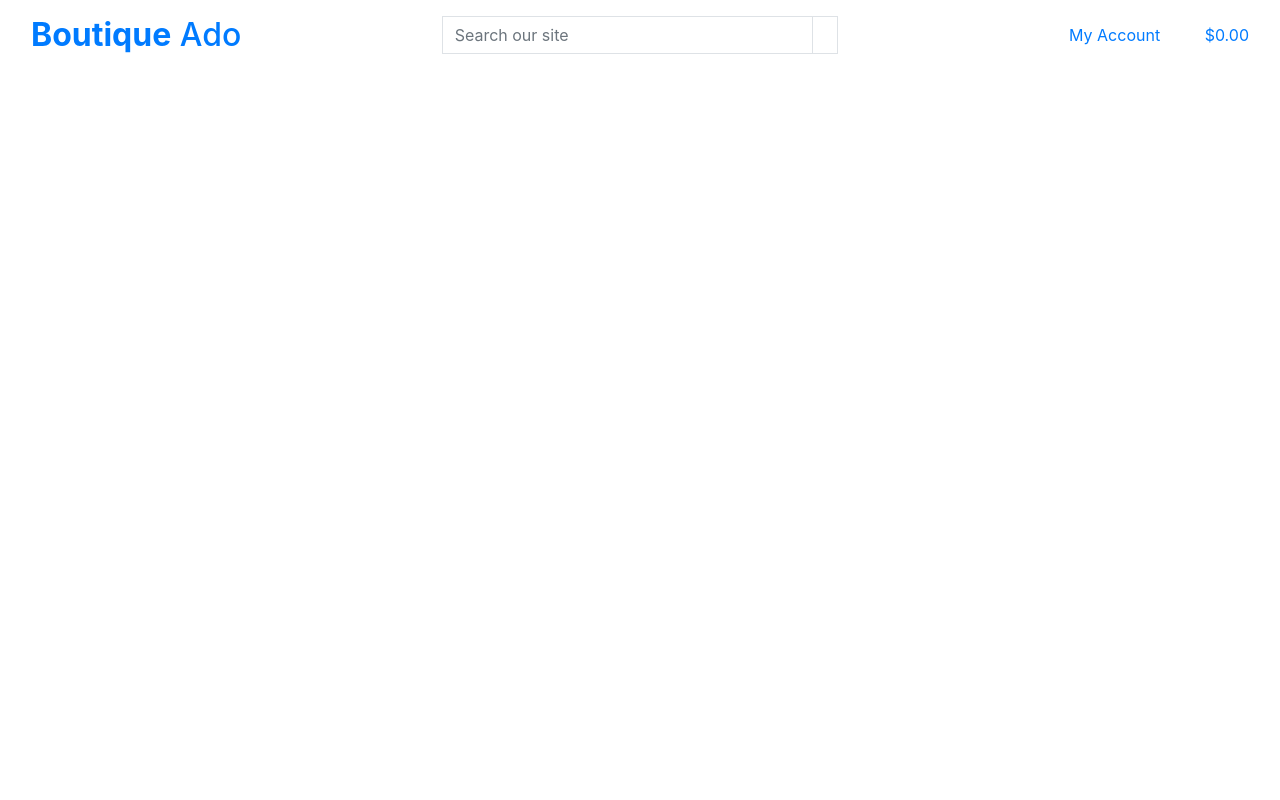
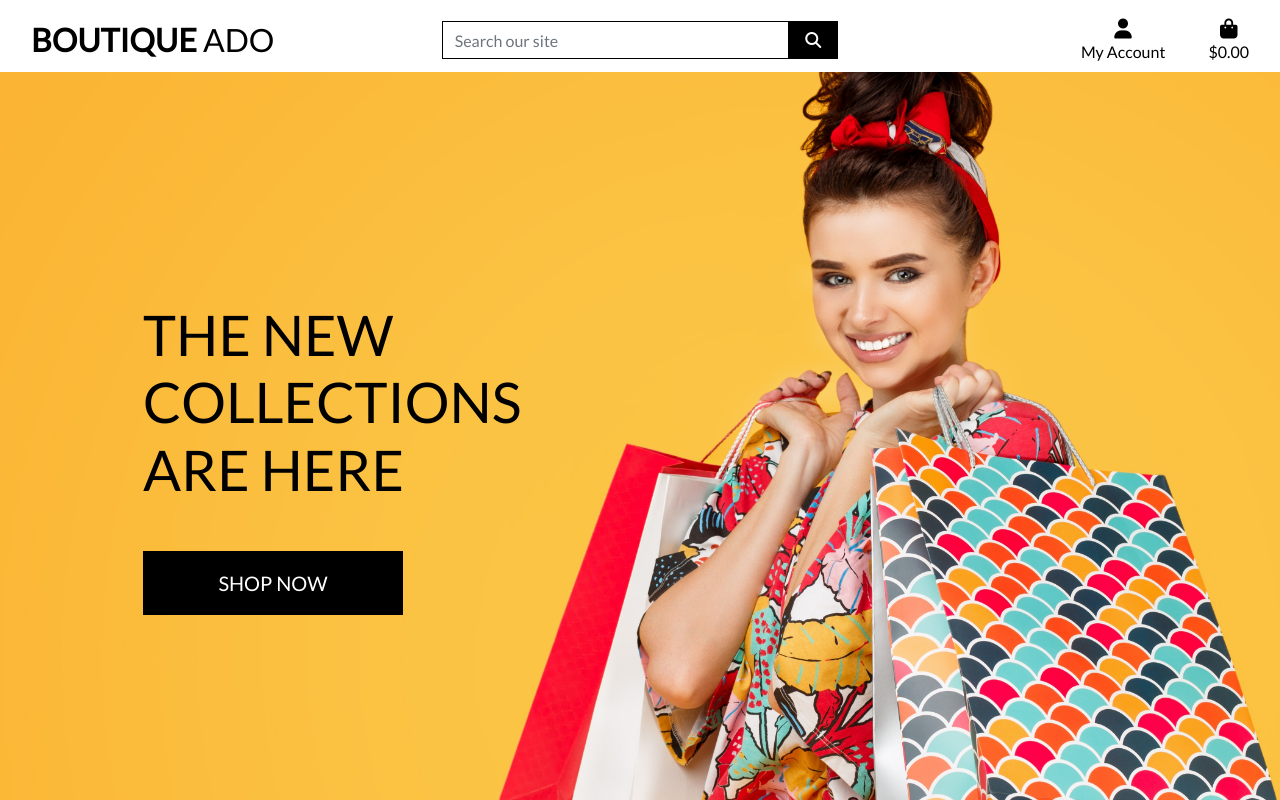
Before and after one commit to akashebaev-ux/boutique_ado_v1, a Django app: page / in a window 1280 px wide. Run offline with Django 3.2, Linux system fonts and the light colour scheme; some libraries are stand-ins or nearby versions.

Commit message:
completed homepage header and css

```diff
--- a/boutique_ado/settings.py
+++ b/boutique_ado/settings.py
@@ -153,6 +153,10 @@
 # https://docs.djangoproject.com/en/3.2/howto/static-files/
 
 STATIC_URL = '/static/'
+STATICFILES_DIRS = (os.path.join(BASE_DIR, 'static'),)
+
+MEDIA_URL = '/media/'
+MEDIA_ROOT = os.path.join(BASE_DIR, 'media')
 
 # Default primary key field type
 # https://docs.djangoproject.com/en/3.2/ref/settings/#default-auto-field
--- a/boutique_ado/urls.py
+++ b/boutique_ado/urls.py
@@ -15,10 +15,12 @@
 """
 from django.contrib import admin
 from django.urls import path, include
+from django.conf import settings
+from django.conf.urls.static import static
+
 
 urlpatterns = [
     path('admin/', admin.site.urls),
     path('accounts/', include('allauth.urls')),  # required by allauth
     path('', include('home.urls')),
-
-]
+] + static(settings.MEDIA_URL, document_root=settings.MEDIA_ROOT)
--- a/home/templates/home/index.html
+++ b/home/templates/home/index.html
@@ -1,7 +1,28 @@
 {% extends "base.html" %}
+
 {% load static %}
 
+{% block page_header %}
+    <div class="container header-container">
+        <div class="row">
+            <div class="col"></div>
+        </div>
+    </div>
+{% endblock %}
 
 {% block content %}
-    <h1 class="display-4" text-success>It works!</h1>
+    <div class="container h-100">
+        <div class="row h-100">
+            <div class="col-7 col-md-6 my-auto">
+                <h1 class="display-4 logo-font text-black">
+                    The new collections are here
+                </h1>
+                <div class="my-5">
+                    <h4>
+                        <a href="" class="shop-now-button btn btn-lg rounded-0 text-uppercase py-3">Shop Now</a>
+                    </h4>
+                </div>
+            </div>
+        </div>
+    </div>
 {% endblock %}
--- /dev/null
+++ b/static/css/base.css
@@ -0,0 +1,81 @@
+html {
+    height: 100%;
+}
+
+body {
+    background: url('/media/homepage_background_cropped.jpg') no-repeat center center fixed;
+    background-size: cover;
+    height: calc(100vh - 164px);
+    color: #555;
+    font-family: 'Lato';
+}
+
+/* from Bulma */
+.icon {
+    align-items: center;
+    display: inline-flex;
+    justify-content: center;
+    height: 1.5rem;
+    width: 1.5rem;
+}
+
+.logo-font {
+    text-transform: uppercase;
+}
+
+.main-logo-link {
+    width: fit-content;
+}
+
+.shop-now-button {
+    background: black;
+    color: white;
+    min-width: 260px;
+}
+
+.btn-black {
+    background: black;
+    color: white;
+}
+
+.shop-now-button:hover,
+.shop-now-button:active,
+.shop-now-button:focus,
+.btn-black:hover,
+.btn-black:active,
+.btn-black:focus {
+    background: #222;
+    color: white;
+}
+
+.text-black {
+    color: #000 !important;
+}
+
+.border-black {
+    border: 1px solid black !important;
+}
+
+/* -------------------------------- Media Queries */
+
+/* Slightly larger container on xl screens */
+@media (min-width: 1200px) {
+  .container {
+    max-width: 80%;
+  }
+}
+
+/* fixed top navbar only on medium and up */
+@media (min-width: 992px) {
+    .fixed-top-desktop-only {
+        position: fixed;
+        top: 0;
+        right: 0;
+        left: 0;
+        z-index: 1030;
+    }
+
+    .header-container {
+        padding-top: 164px;
+    }
+}
--- a/templates/base.html
+++ b/templates/base.html
@@ -20,12 +20,15 @@
           href="https://stackpath.bootstrapcdn.com/bootstrap/4.4.1/css/bootstrap.min.css"
           integrity="sha384-Vkoo8x4CGsO3+Hhxv8T/Q5PaXtkKtu6ug5TOeNV6gBiFeWPGFN9MuhOf23Q9Ifjh"
           crossorigin="anonymous">
+    <link rel="stylesheet" href="https://fonts.googleapis.com/css?family=Lato&display=swap">
+    <link rel="stylesheet" href="{% static 'css/base.css' %}">
     {% endblock %}
 
     {% block extra_css %}
     {% endblock %}
 
     {% block corejs %}
+    <script src="https://kit.fontawesome.com/eb19cfab38.js" crossorigin="anonymous"></script>
     <script src="https://cdn.jsdelivr.net/npm/jquery@3.5.1/dist/jquery.min.js"
             integrity="sha256-9/aliU8dGd2tb6OSsuzixeV4y/faTqgFtohetphbbj0="
             crossorigin="anonymous"></script>
```
Also changed, not shown: media/homepage_background_cropped.jpg (added).
